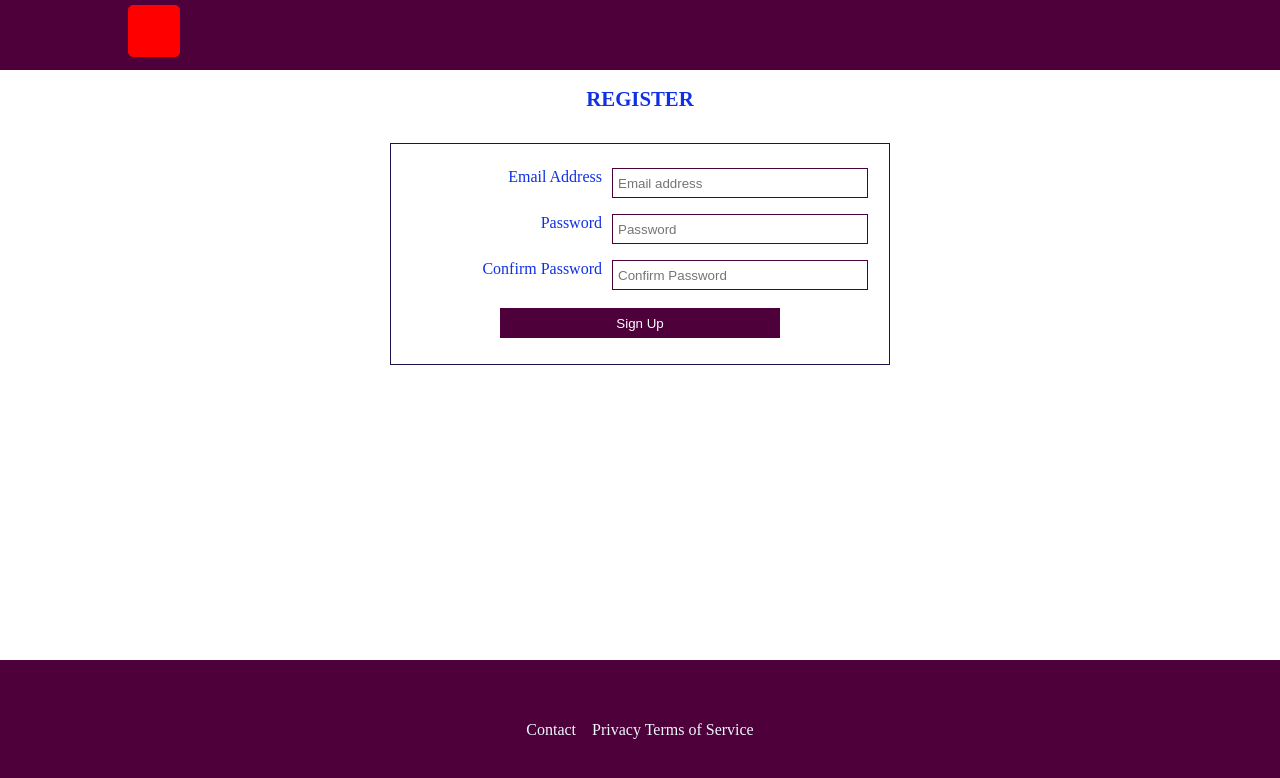
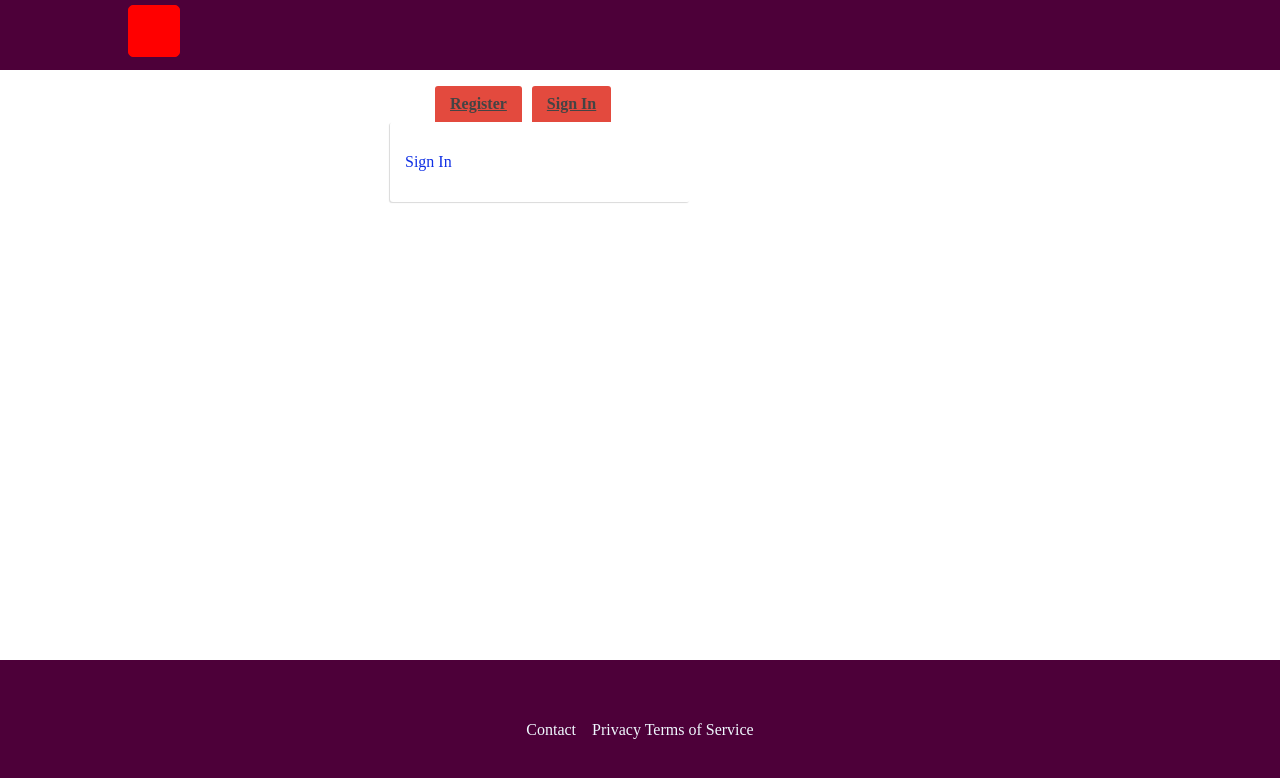
Before and after one commit to oneEyedSunday/sendIT, a plain HTML site: page UI/signup.html in a window 1280 px wide. Drawn offline with Linux system fonts and the light colour scheme.

Commit message:
Laid out structure for tabs

```diff
--- a/UI/signup.html
+++ b/UI/signup.html
@@ -7,6 +7,7 @@
     <title>SendIT - Parcels: You pack!, we delivery!!</title>
     <link rel="stylesheet" href="main.css">
     <link rel="stylesheet" href="signup.css">
+    <link rel="stylesheet" href="tabs.css">
 </head>
 <body>
     <div class="container">
@@ -28,22 +29,20 @@
         </nav>
         <main class="page__content">
             <div class="card">
-                <h2 class="form__title text-center">Register</h2>
-                <form action="#" method="POST" class="form">
-                    <div class="form__field">
-                        <label for="email">Email Address</label>
-                        <input type="text"  name="email" placeholder="Email address"/>
+                <div class="tabs">
+                    <ul class="tab__links">
+                        <li><a href="#signUp">Register</a></li>
+                        <li><a href="#signIn">Sign In</a></li>
+                    </ul>
+                    <div class="tab__content">
+                        <div id="signIn" class="tab active">
+                            <p>Sign In</p>
+                        </div>
+                        <div id="signUp" class="tab">
+                            <p>Sign Up</p>
+                        </div>
                     </div>
-                    <div class="form__field">
-                        <label for="password">Password</label>
-                        <input type="password" placeholder="Password" name="password"/>
-                    </div>
-                    <div class="form__field">
-                        <label for="password-confirm">Confirm Password</label>
-                        <input type="password" placeholder="Confirm Password" name="password-confirm"/>
-                    </div>
-                    <button type="submit" class="button margin-auto ">Sign Up</button>
-                </form>
+                </div>
             </div>
         </main>
         <footer class="footer">
@@ -58,5 +57,6 @@
                 </div>
         </footer>
     </div>
+    <script src="tabs.js"></script>
 </body>
 </html>
--- /dev/null
+++ b/UI/tabs.css
@@ -0,0 +1,58 @@
+.tabs {
+    width: 60%;
+    display: inline-block;
+}
+
+.tab__links {
+    margin-bottom: 0;
+    margin-left: 0;
+}
+
+.tab__links::after {
+    display: block;
+    clear: both;
+    content: '';
+}
+
+.tab__links li {
+    margin: 0px 5px;
+    float: left;
+    list-style: none;
+}
+
+
+.tab__links a {
+    padding: 9px 15px;
+    display: inline-block;
+    border-radius: 3px 3px 0px 0px;
+    background: #e34a3e;
+    font-size: 16px;
+    font-weight: 600;
+    color: #444;
+    transition: all linear 0.15s;
+}
+
+.tab__links a:hover {
+    background: #f67f76;
+    text-decoration: none;
+}
+
+li.active a, li.active a:hover {
+    background: #fff;
+    color: #4c4c4c;
+}
+
+.tab__content {
+    padding: 15px;
+    border-radius: 3px;
+    box-shadow: -1px 1px 1px rgba(0,0,0,0.15);
+    background: #fff;
+}
+
+.tab {
+    display: none;
+}
+
+.tab.active {
+    display: block;
+}
--- /dev/null
+++ b/UI/tabs.js
@@ -0,0 +1,38 @@
+const switchTab = () => {
+    const tabContentArray = document.getElementsByClassName('tab')
+    for(let i = 0; i < tabContent.length; i++) {
+        tabContentArray[i].style.display = 'none';
+    }
+
+    // document.getElementById("")
+}
+
+
+const signInTab = document.getElementById("signIn");
+const signUpTab = document.getElementById("signUp");
+
+
+// document.on('domcontentloaded', _ => {
+//     alert('DOM content loaded')
+// })
+const intercept = evt => {
+    console.log(evt.target)
+    const currentAttr = evt.target.getAttribute('href');
+    console.log(currentAttr)
+    clearActive([signInTab, signUpTab], "tab");
+    document.getElementById(currentAttr.replace("#", "")).setAttribute('class', "tab active");
+    console.log([signInTab, signUpTab])
+    evt.stopPropagation()
+}
+
+const clearActive = (nodes, baseClass) => {
+    nodes.forEach(element => {
+        // console.log(element)
+        element.setAttribute('class', baseClass);
+    });
+}
+
+document.addEventListener('DOMContentLoaded', () => {
+    const parentTabLinks = document.querySelector('.tab__links');
+    parentTabLinks.addEventListener('click', intercept, false);
+})
```
